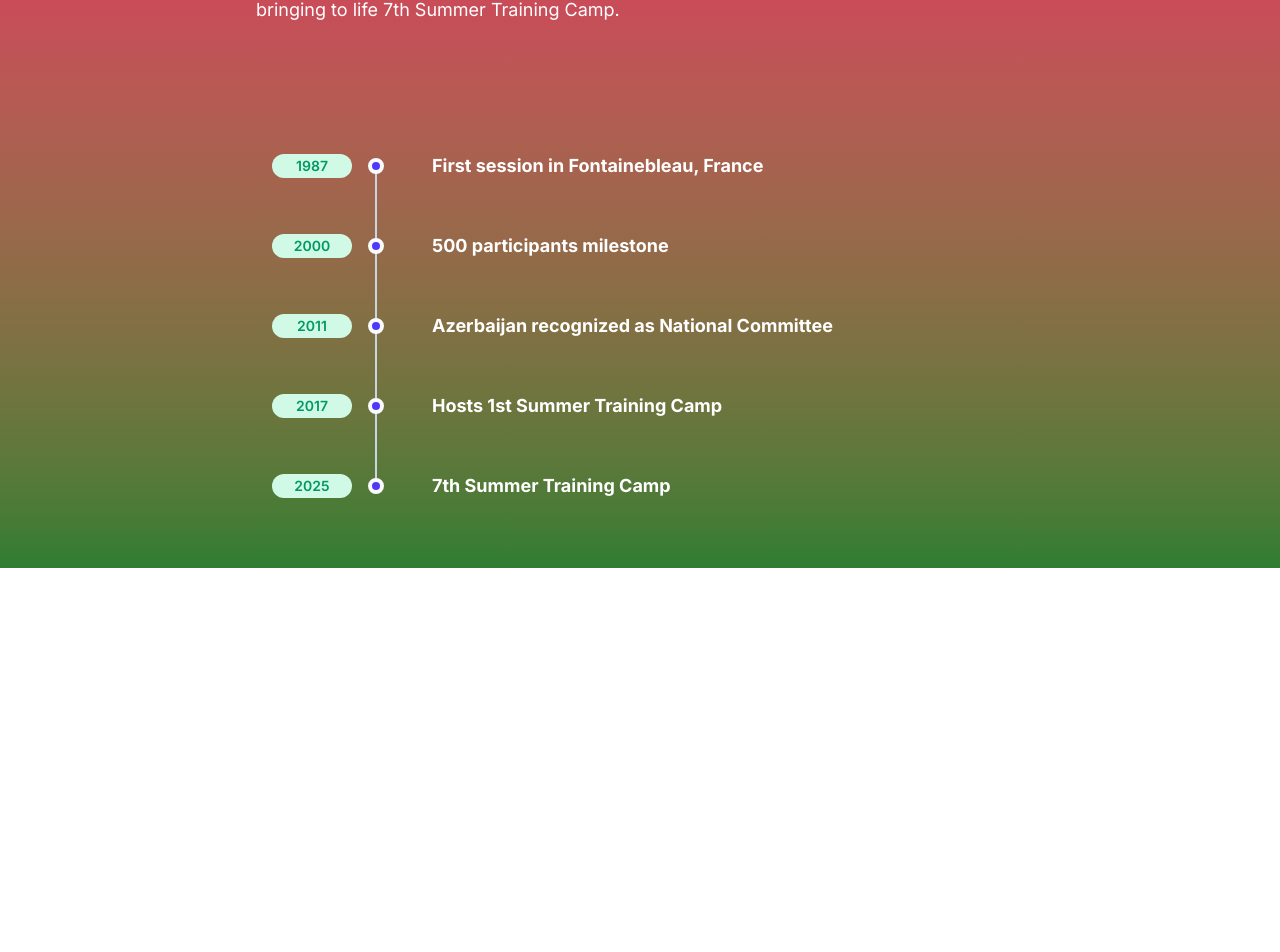
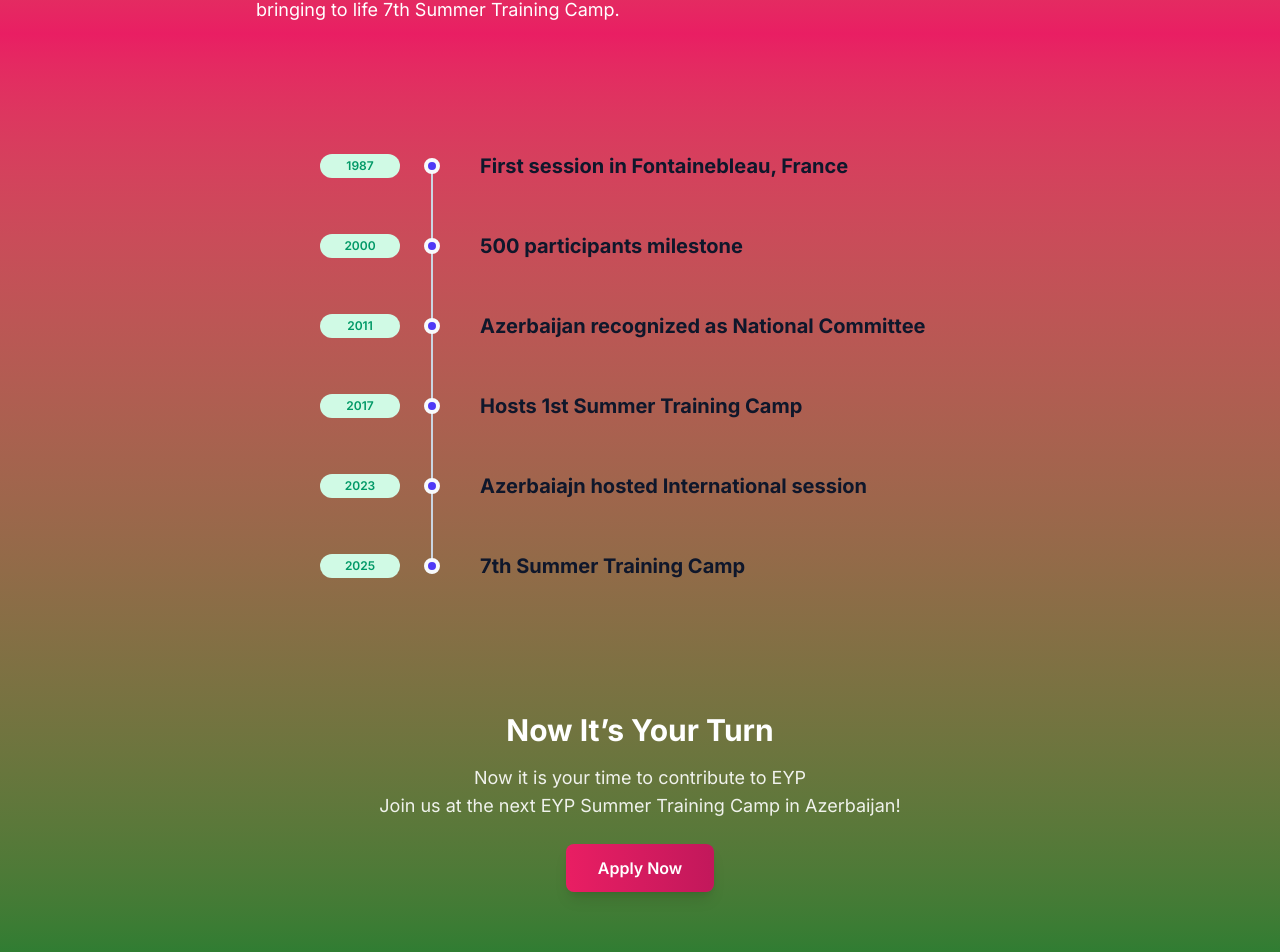
Before and after one commit to Ph4ntomByte/Summer_Training_Camp, a Next.js app: page /about in a window 1280 px wide. Shown: the part 952-1904 px from the top of the page. Before the commit the page ends 1520 px from the top, so only its background shows below. Built offline with nearby package versions, Linux system fonts and the light colour scheme.

Commit message:
feat: add apply button and improved timelinen

```diff
--- a/src/app/about/page.tsx
+++ b/src/app/about/page.tsx
@@ -5,11 +5,12 @@
 
 export default function AboutPage() {
   const eypTimeline: TimelineItem[] = [
-    { year: '1987', title: 'First session in Fontainebleau, France'},
-    { year: '2000', title: '500 participants milestone'},
-    { year: '2011', title: 'Azerbaijan recognized as National Committee'},
-    { year: '2017', title: 'Hosts 1st Summer Training Camp'},
-    { year: '2025', title: '7th Summer Training Camp'},
+    { year: '1987', title: 'First session in Fontainebleau, France' },
+    { year: '2000', title: '500 participants milestone' },
+    { year: '2011', title: 'Azerbaijan recognized as National Committee' },
+    { year: '2017', title: 'Hosts 1st Summer Training Camp' },
+    { year: '2023', title: 'Azerbaiajn hosted International session' },
+    { year: '2025', title: '7th Summer Training Camp' },
   ]
   return (
     <main className="min-h-screen bg-gradient-to-b from-[#2E7D32] via-[#E91E63] to-[#2E7D32] text-white">
@@ -61,8 +62,26 @@
       {/* Our Journey Timeline */}
       <section className="py-16">
         <div className="container mx-auto px-4">
-          {/* <SectionHeading>Our Journey</SectionHeading> */}
           <Timeline items={eypTimeline} />
+        </div>
+      </section>
+
+      {/* Call to Action */}
+      <section className="py-16">
+        <div className="container mx-auto px-4 text-center">
+          <h2 className="text-3xl font-bold mb-4 text-white">Now It’s Your Turn</h2>
+          <p className="text-lg text-white/90 mb-6 max-w-2xl mx-auto">
+            Now it is your time to contribute to EYP <br/>
+            Join us at the next EYP Summer Training Camp in Azerbaijan!
+          </p>
+          <a
+            href="https://members.eyp.org/events/7th-summer-training-camp-of-eyp-azerbaijan"
+            target="_blank"
+            rel="noopener noreferrer"
+            className="inline-block px-8 py-3 bg-gradient-to-r from-[#E91E63] to-[#C2185B] text-white font-semibold rounded-lg transition-all duration-300 shadow-lg"
+          >
+            Apply Now
+          </a>
         </div>
       </section>
 
--- a/src/components/Timeline/Timeline.tsx
+++ b/src/components/Timeline/Timeline.tsx
@@ -11,7 +11,7 @@
 
 export default function Timeline({ items }: TimelineProps) {
   return (
-    <div className="max-w-3xl mx-auto -my-6 px-4">
+    <div className="max-w-3xl mx-auto -my-6 pl-4 pr-4 sm:pl-8 sm:pr-0 lg:pl-16">
       {items.map((m, idx) => (
         <div key={idx} className="relative pl-12 sm:pl-40 py-6 group">
           {/* Date & Title with line and marker */}
@@ -19,15 +19,15 @@
             className="flex flex-col sm:flex-row items-start mb-1
               group-last:before:hidden
               before:absolute before:left-3 sm:before:left-0 before:h-full before:px-px before:bg-slate-300
-              sm:before:ml-[6.5rem] before:self-start before:-translate-x-1/2 before:translate-y-3
+              sm:before:ml-[7rem] before:self-start before:-translate-x-1/2 before:translate-y-3
               after:absolute after:left-3 sm:after:left-0 after:w-2 after:h-2 after:bg-indigo-600
               after:border-4 after:box-content after:border-slate-50 after:rounded-full
-              sm:after:ml-[6.5rem] after:-translate-x-1/2 after:translate-y-1.5"
+              sm:after:ml-[7rem] after:-translate-x-1/2 after:translate-y-1.5"
           >
-            <time className="sm:absolute left-0 translate-y-0.5 inline-flex items-center justify-center text-sm font-semibold uppercase w-20 h-6 mb-3 sm:mb-0 text-emerald-600 bg-emerald-100 rounded-full">
+            <time className="sm:absolute left-0 translate-y-0.5 inline-flex items-center justify-center text-xs font-semibold uppercase w-20 h-6 mb-3 sm:mb-0 text-emerald-600 bg-emerald-100 rounded-full">
               {m.year}
             </time>
-            <div className="text-lg font-bold text-white">{m.title}</div>
+            <div className="text-xl font-bold text-slate-900">{m.title}</div>
           </div>
         </div>
       ))}
```
